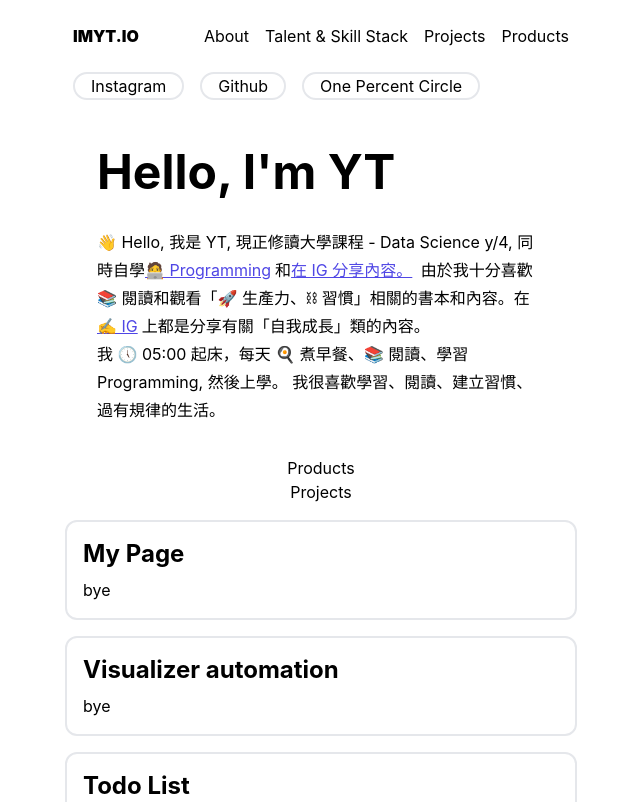
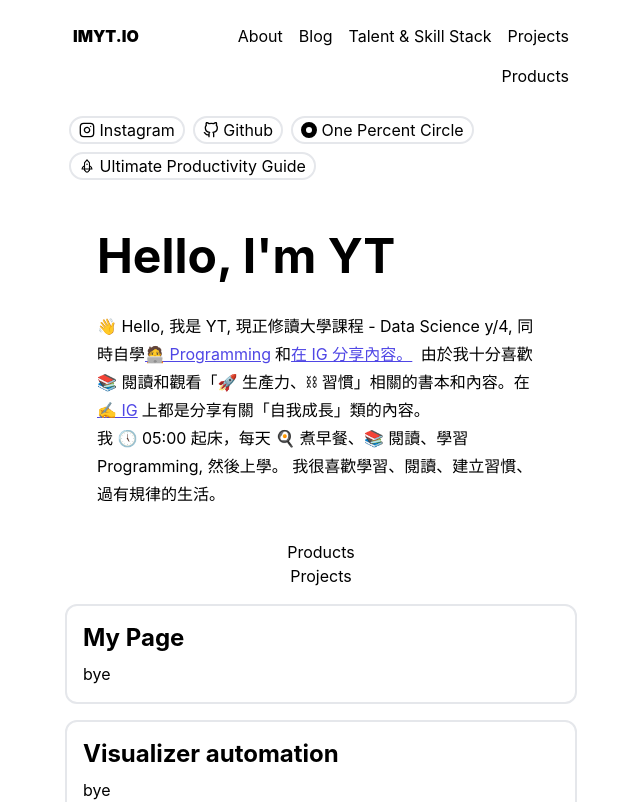
Before and after one commit to imytdotio/myblog, a React (Create React App) app: page / in a window 1280 px wide. Shown: the top 802 px of the page, without its empty margins (319-959 px from the left). Built offline with nearby package versions, Linux system fonts and the light colour scheme.

Commit message:
icons added

```diff
--- a/package.json
+++ b/package.json
@@ -9,6 +9,7 @@
     "firebase": "^8.10.1",
     "react": "^18.2.0",
     "react-dom": "^18.2.0",
+    "react-icons": "^4.6.0",
     "react-router-dom": "^5.3.4",
     "react-scripts": "5.0.1",
     "web-vitals": "^2.1.4"
--- a/src/App.js
+++ b/src/App.js
@@ -3,6 +3,7 @@ import { BrowserRouter, Route, Switch } from "react-router-dom";
 import Navbar from "./Components/Navbar";
 import Home from "./Pages/Home";
 import About from "./Pages/About";
+import Blog from "./Pages/Blog";
 
 function App() {
   return (
@@ -16,6 +17,9 @@ function App() {
           <Route path="/about" exact>
             <About />
           </Route>
+          <Route path="/blog" exact>
+            <Blog />
+          </Route>
         </Switch>
       </BrowserRouter>
 
--- /dev/null
+++ b/src/Components/BlogPostSnippet.js
@@ -0,0 +1,21 @@
+import React from "react";
+
+/**
+ * @author
+ * @function BlogPostSnippet
+ **/
+
+const BlogPostSnippet = (props) => {
+  return (
+    <div className="grid">
+      <div className="grid-cols-1">
+        <h1>{props.date}</h1>
+      </div>
+      <div className="grid-cols-5">
+        <h1>{props.title}</h1>
+        <p>{props.content.substring(200)}</p>
+      </div>
+    </div>
+  );
+};
+export default BlogPostSnippet;
--- a/src/Components/Navbar.js
+++ b/src/Components/Navbar.js
@@ -7,7 +7,7 @@ import { NavLink } from "react-router-dom";
  **/
 
 const Navbar = (props) => {
-  const nav = "inline-block m-2";
+  const nav = "inline-block md:m-2 -mb-2";
   return (
     <nav className="py-4 grid grid-cols-5">
       <div className="col-span-1 text-left">
@@ -18,6 +18,9 @@ const Navbar = (props) => {
       <div className="col-span-4 text-right md:visible invisible">
         <NavLink to="/about" className={nav}>
           <h1>About</h1>
+        </NavLink>
+        <NavLink to="/blog" className={nav}>
+          <h1>Blog</h1>
         </NavLink>
         <NavLink to="/stack" className={nav}>
           <h1>Talent & Skill Stack</h1>
--- a/src/Components/Pill.js
+++ b/src/Components/Pill.js
@@ -7,7 +7,9 @@ import React from "react";
 
 const Pill = (props) => {
   return (
-    <div className="border-2 inline-block px-4 mx-2 rounded-full border-gray-200">{props.children}</div>
+    <div className="border-2 inline-block px-2 mx-1 my-1 rounded-full border-gray-200">
+      {props.children}
+    </div>
   );
 };
 export default Pill;
--- a/src/Components/Quick.js
+++ b/src/Components/Quick.js
@@ -1,6 +1,8 @@
 import React from "react";
 import Pill from "./Pill";
-
+import { FiInstagram, FiGithub } from "react-icons/fi";
+import { BsFillRecordCircleFill } from "react-icons/bs";
+import { AiOutlineRocket } from "react-icons/ai";
 /**
  * @author
  * @function Quick
@@ -10,13 +12,29 @@ const Quick = (props) => {
   return (
     <div className="text-left">
       <a href="https://instagram.com/imyt.io" target="blank">
-        <Pill>Instagram</Pill>
+        <Pill>
+          <FiInstagram className="inline mb-1" />
+          <p className="inline"> Instagram</p>
+        </Pill>
       </a>
       <a href="https://github.com/imytdotio" target="blank">
-        <Pill>Github</Pill>
+        <Pill>
+          <FiGithub className="inline mb-1" />
+          <p className="inline"> Github</p>
+        </Pill>
       </a>
       <a href="https://instagram.com/imyt.io" target="blank">
-        <Pill>One Percent Circle</Pill>
+        <Pill>
+          {" "}
+          <BsFillRecordCircleFill className="inline mb-1" />
+          <p className="inline"> One Percent Circle</p>
+        </Pill>
+      </a>
+      <a href="https://instagram.com/imyt.io" target="blank">
+        <Pill>
+          <AiOutlineRocket className="inline mb-1" />
+          <p className="inline"> Ultimate Productivity Guide</p>
+        </Pill>
       </a>
     </div>
   );
--- /dev/null
+++ b/src/Pages/Blog.js
@@ -0,0 +1,11 @@
+import React from "react";
+
+/**
+ * @author
+ * @function Blog
+ **/
+
+const Blog = (props) => {
+  return <div>Blog</div>;
+};
+export default Blog;
--- a/src/Pages/Home.js
+++ b/src/Pages/Home.js
@@ -11,7 +11,7 @@ import Quick from "../Components/Quick";
 const Home = (props) => {
   return (
     <div className="">
-      <Quick />
+      <Quick className='invisible'/>
       <SelfIntro />
       {/* <AssetTalentStack /> */}
       <Products />
```
Also changed, not shown: 1 other file (tests, documents, lock files or other folders).
